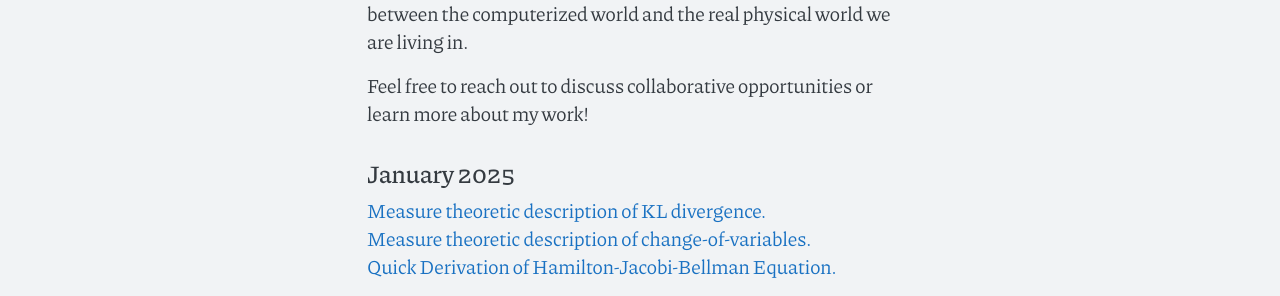
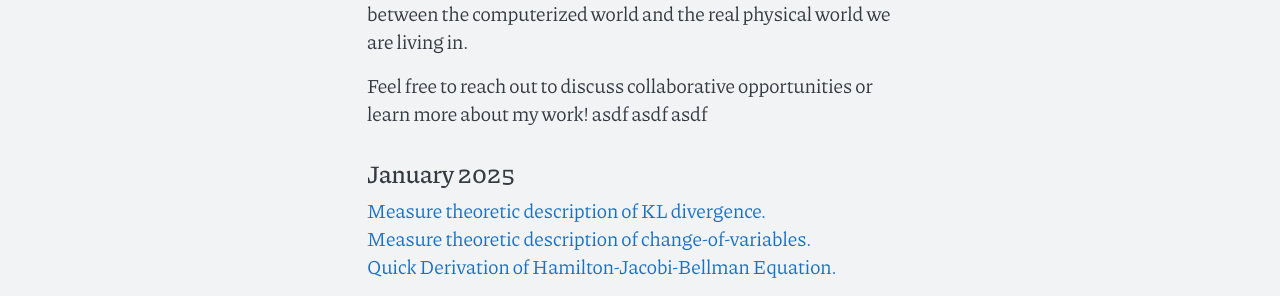
Before and after one commit to SungjunEom/sungjuneom.github.io, a Jekyll site: the page built from index.md, in a window 1280 px wide. Shown: the part 1559-1855 px from the top of the page. Built offline with Jekyll 4.4.1, drawn with Linux system fonts in a browser that asks for light colours.

Commit message:
github page update

```diff
--- a/index.md
+++ b/index.md
@@ -12,6 +12,6 @@ Currently, I am contributing to the advancement of the **differential dynamic pr
 
 I'm particularly interested in developing learning methods for dynamical systems/control systems in low-data regimes. I also hope to contribute to deep learning theory from a system-theoretic perspective. Ultimately, by bridging machine learning theory with real-time physical systems, I want to narrow the gap between the computerized world and the real physical world we are living in.
 
-Feel free to reach out to discuss collaborative opportunities or learn more about my work!
+Feel free to reach out to discuss collaborative opportunities or learn more about my work! asdf asdf asdf
 
 {% include archive.html %}
```
